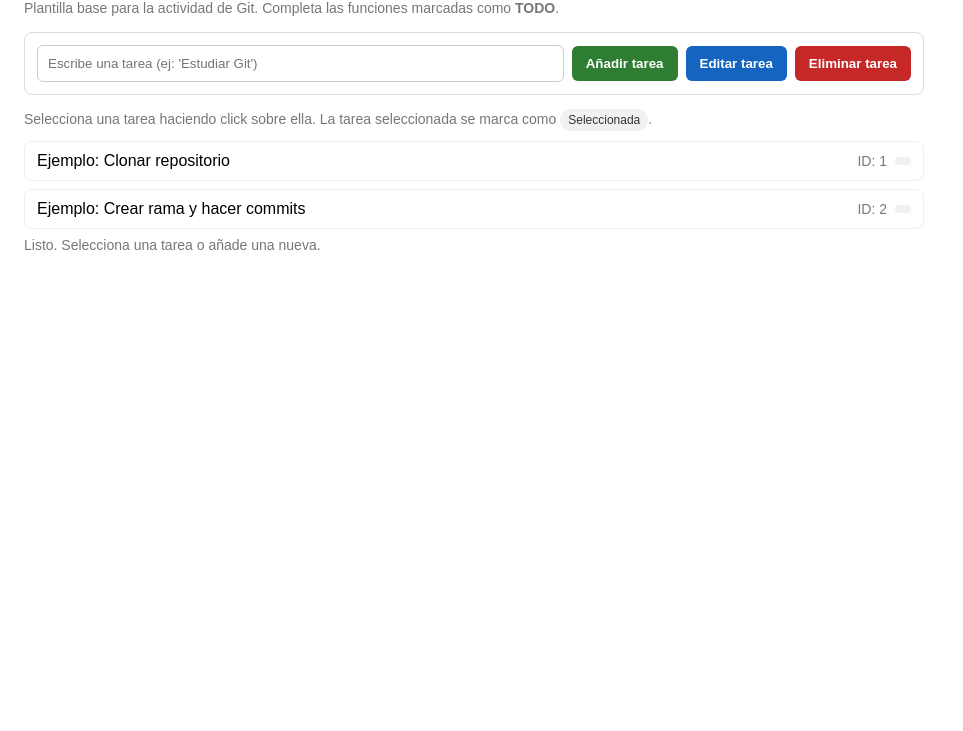
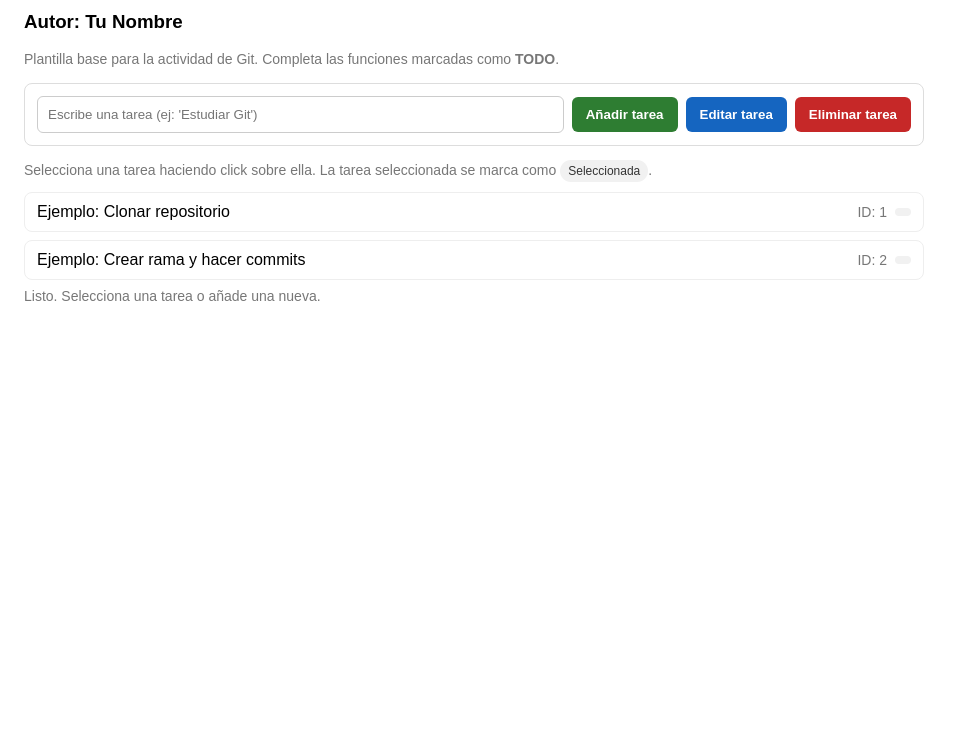
Before and after one commit to izanonbernal/gestor-tareas, a plain HTML site: page index.html in a window 1280 px wide. Shown: the part 69-800 px from the top of the page, without its empty margins (0-963 px from the left). Drawn offline with Linux system fonts and the light colour scheme.

Commit message:
Agregar autor

```diff
--- a/index.html
+++ b/index.html
@@ -79,6 +79,8 @@
 </head>
 <body>
   <h1>Gestor de tareas</h1>
+  <h3>Autor: Tu Nombre</h3>
+
   <p class="muted">Plantilla base para la actividad de Git. Completa las funciones marcadas como <strong>TODO</strong>.</p>
 
   <div class="panel">
```
